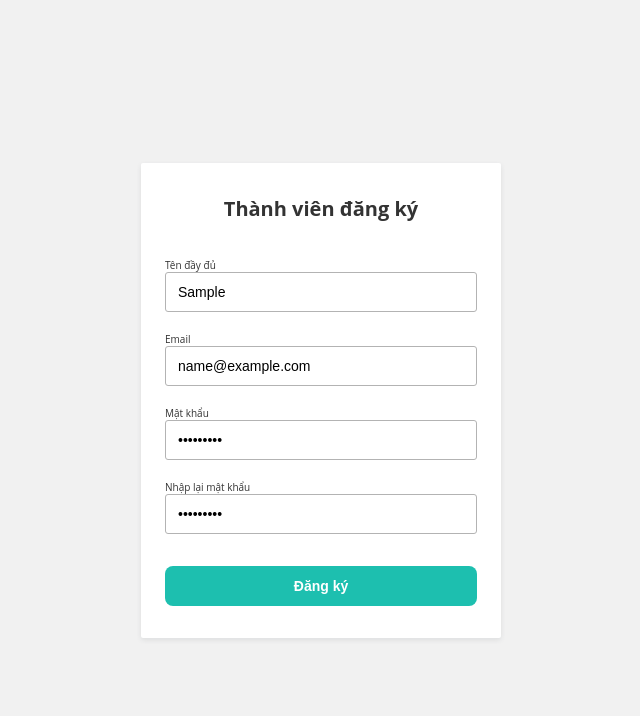
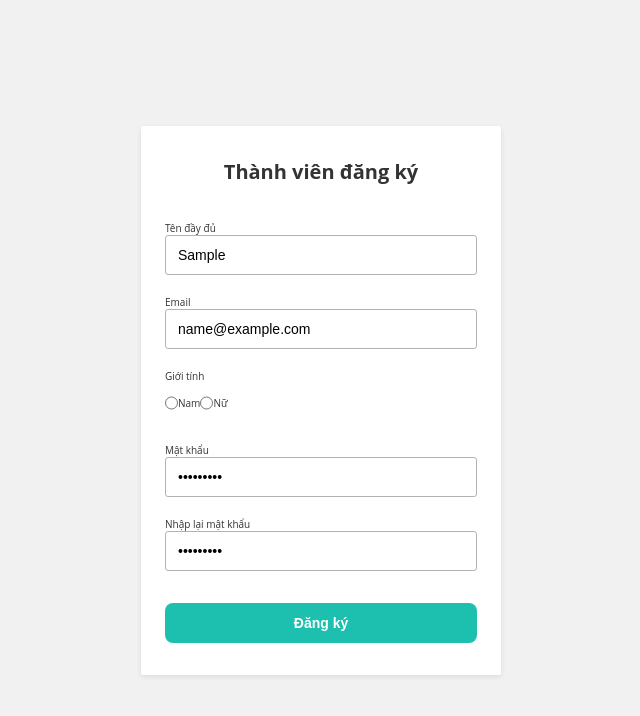
Before and after one commit to NguyenTienDung11012001/Form-Validation, a plain HTML site: page index.html in a window 1280 px wide. Both pictures are taken after typing "Sample", "name@example.com", "Sample123", "Sample123" into the empty fields and a click on the button "Đăng ký". Shown: the whole page, without its empty margins (319-959 px from the left). Drawn offline with Linux system fonts and the light colour scheme.

Commit message:
fix some bug

```diff
--- a/index.html
+++ b/index.html
@@ -31,6 +31,17 @@
             </div>
 
             <div class="form-group">
+                <label for="gender" class="form-label">Giới tính</label>
+                <div class="gender">
+                        <input name="gender" type="radio" value="male" class="form-control">
+                        <label for="male">Nam</label>
+                        <input name="gender" type="radio" value="female" class="form-control">
+                        <label for="female">Nữ</label>
+                </div>
+                <span class="form-message"></span>
+            </div>
+
+            <div class="form-group">
                 <label for="password" class="form-label">Mật khẩu</label>
                 <input id="password" name="password" type="password" placeholder="Nhập mật khẩu" class="form-control">
                 <span class="form-message"></span>
@@ -52,11 +63,13 @@
     <script>
         Validator({
             form: '#form-1',
+            formGroupSlector: '.form-group',
             errorSelector: '.form-message',
             rules: [
                 Validator.isRequired('#fullname'),
                 Validator.isRequired('#email'),
                 Validator.isEmail('#email'),
+                Validator.isRequired('input[name="gender"]'),
                 Validator.minLength('#password', 6),
                 Validator.isRequired('#password_confirmation'),
                 Validator.isConfirmed('#password_confirmation', function () {
--- a/main.js
+++ b/main.js
@@ -1,11 +1,20 @@
 //Doi tuong validator
 function Validator(options) {
+    function getParent(element, selector) {
+        while (element.parentElement) {
+            if (element.parentElement.matches(selector)) {
+                return element.parentElement
+            }
+            element = element.parentElement
+        }
+    }
+
     var selectorRules = {}
 
     //Ham thuc hien validate
     function validate(inputElement, rule) {
         var errorMessage
-        var errorElement = inputElement.parentElement.querySelector(options.errorSelector)
+        var errorElement = getParent(inputElement, options.formGroupSlector).querySelector(options.errorSelector)
 
         //Lay ra cac rule cua selector
         var rules = selectorRules[rule.selector]
@@ -13,15 +22,22 @@ function Validator(options) {
         //Lap qua tung rule va kiem tra
         //Neu co loi thi dung viec kiem tra f
         for (var i = 0; i < rules.length; ++i) {
-            errorMessage = rules[i](inputElement.value)
+            switch (inputElement.type) {
+                case 'radio':
+                case 'checkbox':
+                    errorMessage = rules[i](inputElement.value)
+                    break;
+                default:
+                    errorMessage = rules[i](inputElement.value)
+            }
             if (errorMessage) break
         }
 
         if (errorMessage) {
-            errorElement.parentElement.classList.add('invalid')
+            getParent(inputElement, options.formGroupSlector).classList.add('invalid')
             errorElement.innerText = errorMessage
         } else {
-            errorElement.parentElement.classList.remove('invalid')
+            getParent(inputElement, options.formGroupSlector).classList.remove('invalid')
             errorElement.innerText = ''
         }
         return !errorMessage
@@ -49,12 +65,13 @@ function Validator(options) {
                 if (typeof options.onSubmit === 'function') {
                     var enableIput = formElement.querySelectorAll('[name]:not([disable])')
                     var formValues = Array.from(enableIput).reduce(function (values, input) {
-                        return (values[input.name] = input.value) && values
+                        values[input.name] = input.value
+                        return values
                     }, {})
                     options.onSubmit(formValues)
                 }
                 //Submit mac dinh
-                else{
+                else {
                     formElement.submit()
                 }
             }
@@ -71,7 +88,7 @@ function Validator(options) {
         }
 
         var inputElement = formElement.querySelector(rule.selector)
-        var errorElement = inputElement.parentElement.querySelector(options.errorSelector)
+        var errorElement = getParent(inputElement, options.formGroupSlector).querySelector(options.errorSelector)
 
         if (inputElement) {
             //Xu li truong hop blur ra ngoai
@@ -81,7 +98,7 @@ function Validator(options) {
 
             //Xu li moi khi nguoi dung nhap
             inputElement.oninput = function () {
-                errorElement.parentElement.classList.remove('invalid')
+                getParent(errorElement, options.formGroupSlector).classList.remove('invalid')
                 errorElement.innerText = ''
             }
         }
--- a/style.css
+++ b/style.css
@@ -3,17 +3,20 @@
   margin: 0;
   box-sizing: border-box;
 }
+
 html {
   color: #333;
   font-size: 62.5%;
   font-family: "Open Sans", sans-serif;
 }
+
 .main {
   background: #f1f1f1;
   min-height: 100vh;
   display: flex;
   justify-content: center;
 }
+
 .form {
   width: 360px;
   min-height: 100px;
@@ -25,10 +28,12 @@
   align-self: center;
   box-shadow: 0 2px 5px 0 rgba(51, 62, 73, 0.1);
 }
+
 .form .heading {
   font-size: 2rem;
 }
-  .form .desc{
+
+.form .desc {
   text-align: center;
   color: #636d77;
   font-size: 1.6rem;
@@ -37,15 +42,18 @@
   margin-top: 16px;
   font-weight: 300;
 }
-  .form-group{
+
+.form-group {
   display: flex;
   margin-bottom: 16px;
   flex-direction: column;
 }
+
 .form-label,
 .form-message {
   text-align: left;
 }
+
 .form-control {
   height: 40px;
   padding: 8px 12px;
@@ -54,20 +62,25 @@
   outline: none;
   font-size: 1.4rem;
 }
+
 .form-control:hover {
   border-color: #1dbfaf;
 }
+
 .form-group.invalid .form-control {
   border-color: #f33a58;
 }
+
 .form-group.invalid .form-message {
   color: #f33a58;
 }
+
 .form-message {
   font-size: 1.2rem;
   line-height: 1.6rem;
   padding: 4px 0 0;
 }
+
 .form-submit {
   outline: none;
   cursor: pointer;
@@ -81,9 +94,16 @@
   font-weight: 600;
   font-size: 14px;
 }
+
 .form-submit:hover {
   background-color: #1ac7b6;
 }
-  .spacer{
+
+.spacer {
   margin-top: 36px;
 }
+
+.gender {
+  display: flex;
+  align-items: center;
+}
```
Lines whose indentation alone changed are shown as unchanged.
